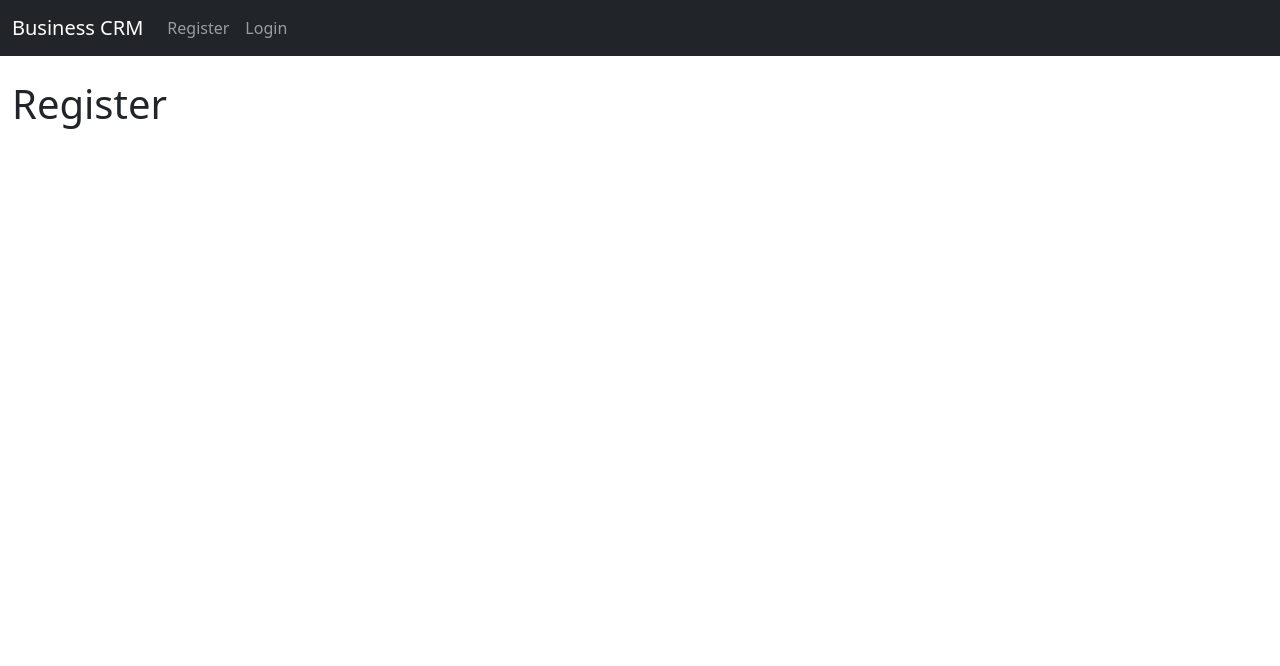
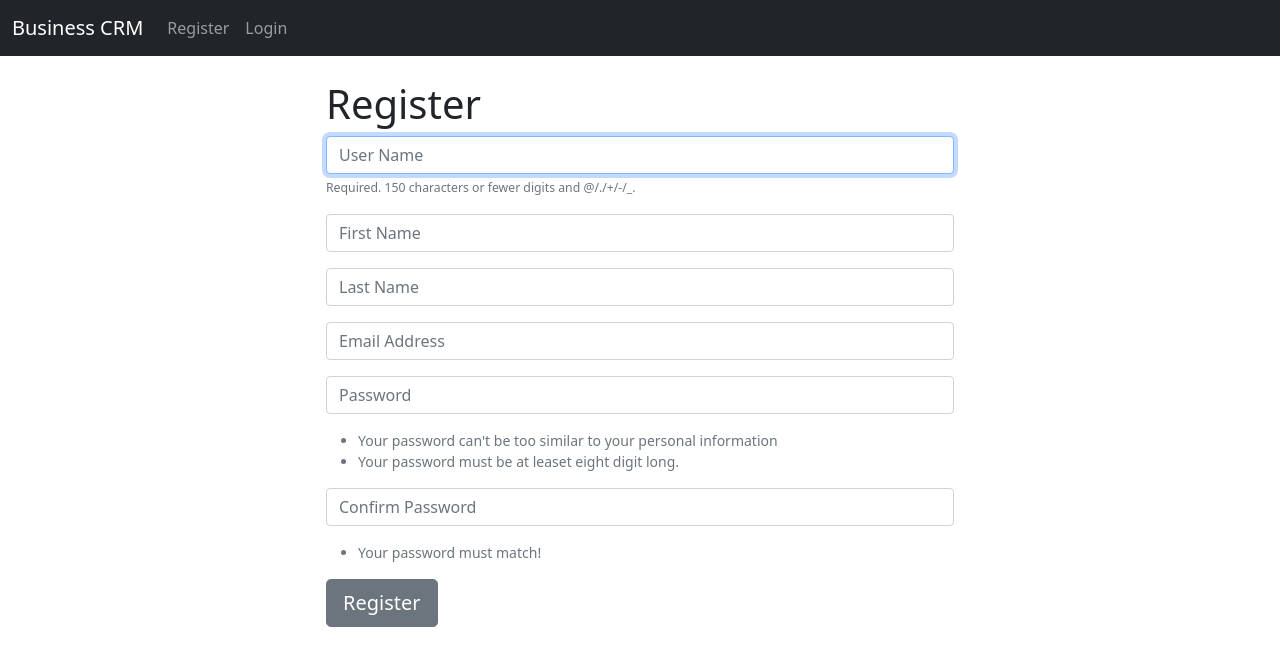
Before and after one commit to Olugbengz/Django-Business-CRM, a Django app: page /register/ in a window 1280 px wide. Shown: the top 666 px of the page. Run offline with Django 4.2, Linux system fonts and the light colour scheme.

Commit message:
Second Commit

```diff
--- a/business_crm/buz_website/forms.py
+++ b/business_crm/buz_website/forms.py
@@ -5,13 +5,13 @@ from django import forms
 
 class SignUpForm(UserCreationForm):
 	email = forms.EmailField(label="", widget=forms.TextInput(attrs={'class':'form-control', 'placeholder':'Email Address'}))
-	first_name = forms.CharField(label="", max_length='100' widget=forms.TextInput(attrs={'class':'form-control', 'placeholder':'First Name'}))
-	last_name = forms.CharField(label="", max_length='100' widget=forms.TextInput(attrs={'class':'form-control', 'placeholder':'Last Name'}))
+	first_name = forms.CharField(label="", max_length='100', widget=forms.TextInput(attrs={'class':'form-control', 'placeholder':'First Name'}))
+	last_name = forms.CharField(label="", max_length='100', widget=forms.TextInput(attrs={'class':'form-control', 'placeholder':'Last Name'}))
 
 
 	class Meta:
 		model = User
-		fields = ('username', 'first_name', 'email', 'password1', 'password2')
+		fields = ('username', 'first_name', 'last_name', 'email', 'password1', 'password2')
 
 
 	def __init__(self, *args, **kwargs):
--- a/business_crm/buz_website/templates/base.html
+++ b/business_crm/buz_website/templates/base.html
@@ -16,13 +16,17 @@
     <div class="container-fluid">
       <br/>
 
-        {% if messages %}
+      {% if messages %}
 
-      {% for message in messages %}
-        <p>{{ message }}</p>
-      {% endfor %}
 
-    {% endif %}
+          {% for message in messages %}
+
+              {{ message }}
+
+          {% endfor %}
+
+
+      {% endif %}
 
 
 
--- a/business_crm/buz_website/templates/register.html
+++ b/business_crm/buz_website/templates/register.html
@@ -2,9 +2,30 @@
 
 
 {% block content %}
+<div class="col-md-6 offset-md-3">
+	<form action="" method="POST">
+		{% csrf_token %}
+		{% if form.errors %}
+			<div class="alert alert-warning alert-dismissible fade show" role="alert">
+				Some fields are not correctly filled!
 
-<div>
-	<h1>Register</h1>
-</div>
+				{% for field in form %}
+					{% if field.errors %}
+						{{ field.errors }}
+					{% endif %}
+				{% endfor %}
+				<button type="button" class="btn-close" data-bs-dismiss="alert" aria-label="Close">X
 
+				</button>
+			</div>
+		{% endif %}
+
+
+			<h1>Register</h1>
+		{{ form.as_p }}
+
+		<div class="col-sm-10">
+	    	<button type="button" class="btn btn-secondary btn-lg">Register</button>
+	 	</div>
+	</form>
 {% endblock %}
--- a/business_crm/buz_website/views.py
+++ b/business_crm/buz_website/views.py
@@ -1,6 +1,7 @@
 from django.shortcuts import render, redirect
 from django.contrib.auth import authenticate, login, logout
 from django.contrib import messages
+from .forms import SignUpForm
 
 
 def home(request):
@@ -10,7 +11,7 @@ def home(request):
 		user = authenticate(request, username=username, password=password)
 		if user is not None:
 			login(request, user)
-			messages.success(request, "You have been logged in!")
+			messages.add_message(request, messages.INFO, "You have been logged in!")
 			return redirect('home')
 		else:
 			messages.success(request, "You need to login!")
@@ -27,4 +28,18 @@ def logout_user(request):
 
 
 def register_user(request):
-	return render(request, 'register.html', {})
+	if request.method == "POST":
+		form = SignUpForm(request.POST)
+		if form.is_valid():
+			form.save()
+
+			# For authentication and login
+			username = form.cleaned_data['username']
+			password = form.cleaned_data['password1']
+			user = authenticate(username=username, password=password)
+			login(request, user)
+			messages.add_message(request, messages.INFO, 'You have been successfully Registered!')
+			return redirect('home')
+	else:
+		form = SignUpForm()
+		return render(request, 'register.html', {'form':form})
```
